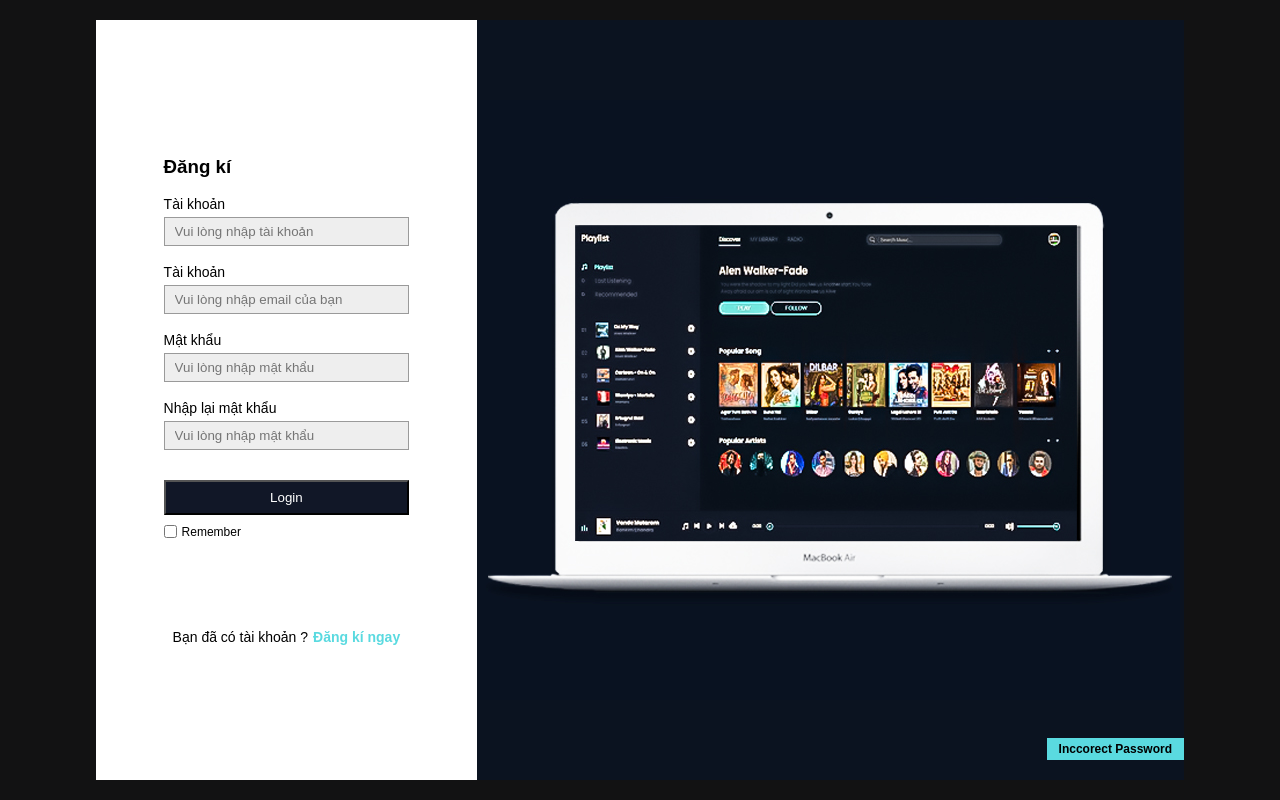
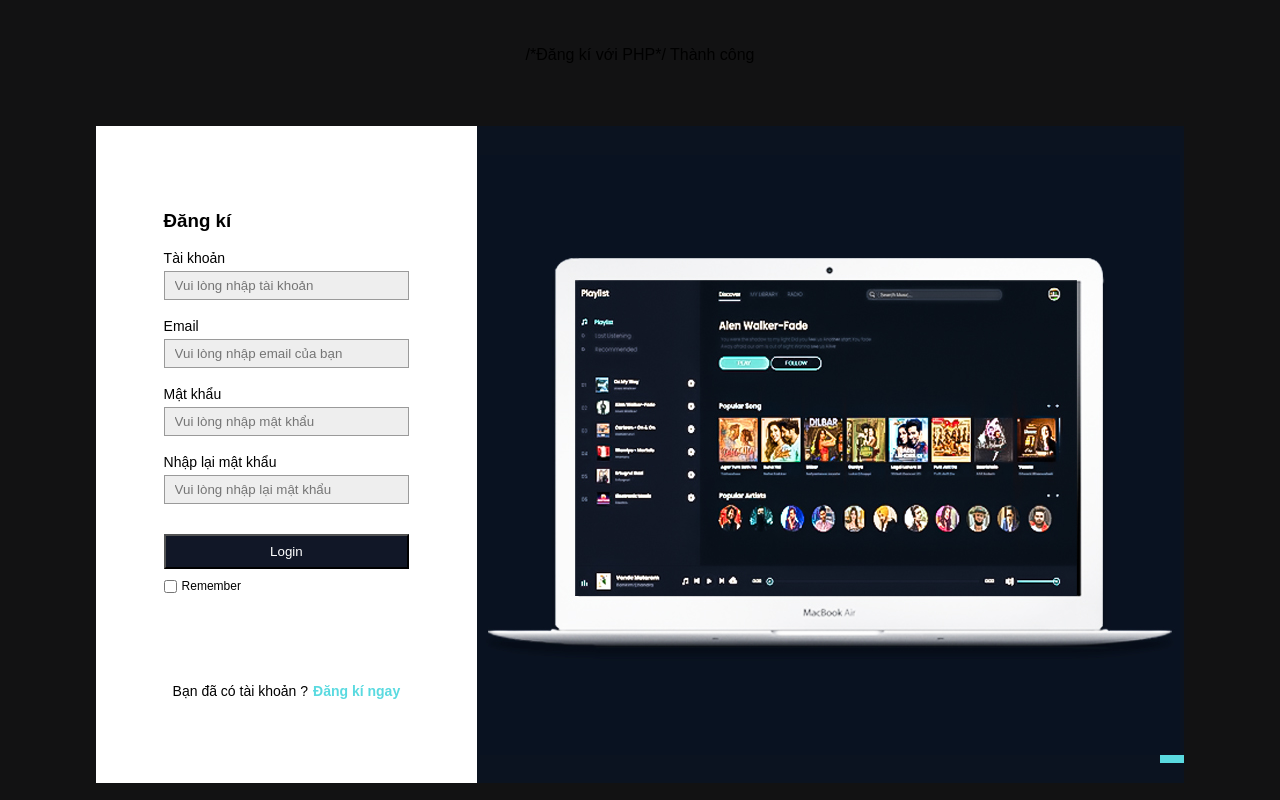
Before and after one commit to hoanggh123/Music, a PHP site: page /singup.php in a window 1280 px wide. Run offline with PHP 8.4, Linux system fonts and the light colour scheme.

Commit message:
Done login singup

```diff
--- /dev/null
+++ b/db_connect.php
@@ -0,0 +1,12 @@
+<?php
+$server_name= "localhost";
+$user_name = 'root';
+$user_pass = '';
+$database_name="music_user";
+$con = mysqli_connect($server_name,$user_name,$user_pass,$database_name);
+if(!$con){
+    die ('Thất bại'. mysql_error());
+}else {
+    echo ('Thành công');
+}
+?>
--- a/singup.php
+++ b/singup.php
@@ -1,3 +1,27 @@
+/*Đăng kí với PHP*/
+<?php
+  session_start();
+  include('db_connect.php');
+  $msg = false;
+  if($_SERVER['REQUEST_METHOD'] == 'POST'){
+    $user_name =$_POST['user_name'];
+    $user_email = $_POST['user_email'];
+    $user_password = $_POST['user_password'];
+    $user_re_password = $_POST['user_re_password'];
+    if(!empty($user_name) && !empty($user_email) && !empty($user_password) && !is_numeric($user_name)){
+      if ($user_password === $user_re_password) {
+        $query = "insert into user (user,email,password) VALUES ('$user_name','$user_email','$user_password')";
+        mysqli_query($con,$query);
+        header("Location:login.php");
+      }else{
+        $msg = "Pass not match";
+
+      }
+    }
+  }else{
+
+  }
+?>
 <!DOCTYPE html>
 <html lang="en">
   <head>
@@ -31,10 +55,10 @@
               />
             </div>
             <div class="card">
-                <label for="email">Tài khoản</label>
+                <label for="email">Email</label>
                 <input
                   type="email"
-                  name="email"
+                  name="user_email"
                   placeholder="Vui lòng nhập email của bạn"
                 />
               </div>
@@ -42,7 +66,7 @@
               <label for="password">Mật khẩu</label>
               <input
                 type="password"
-                name="password"
+                name="user_password"
                 placeholder="Vui lòng nhập mật khẩu"
               />
             </div>
@@ -50,8 +74,8 @@
                 <label for="re_password">Nhập lại mật khẩu</label>
                 <input
                   type="password"
-                  name="re_password"
-                  placeholder="Vui lòng nhập mật khẩu"
+                  name="user_re_password"
+                  placeholder="Vui lòng nhập lại mật khẩu"
                 />
               </div>
             <input class="submit" type="submit" value="Login" />
@@ -64,7 +88,9 @@
       </div>
       <div class="right_bx1">
         <img src="img/login_png.jpg" alt="" />
-        <h3>Inccorect Password</h3>
+        <?php
+          echo ('<h3>'.$msg.'</h3>');
+        ?>
       </div>
     </header>
     <script src="js/app.js"></script>
```
Also changed, not shown: login.php (+20 -4 lines).
